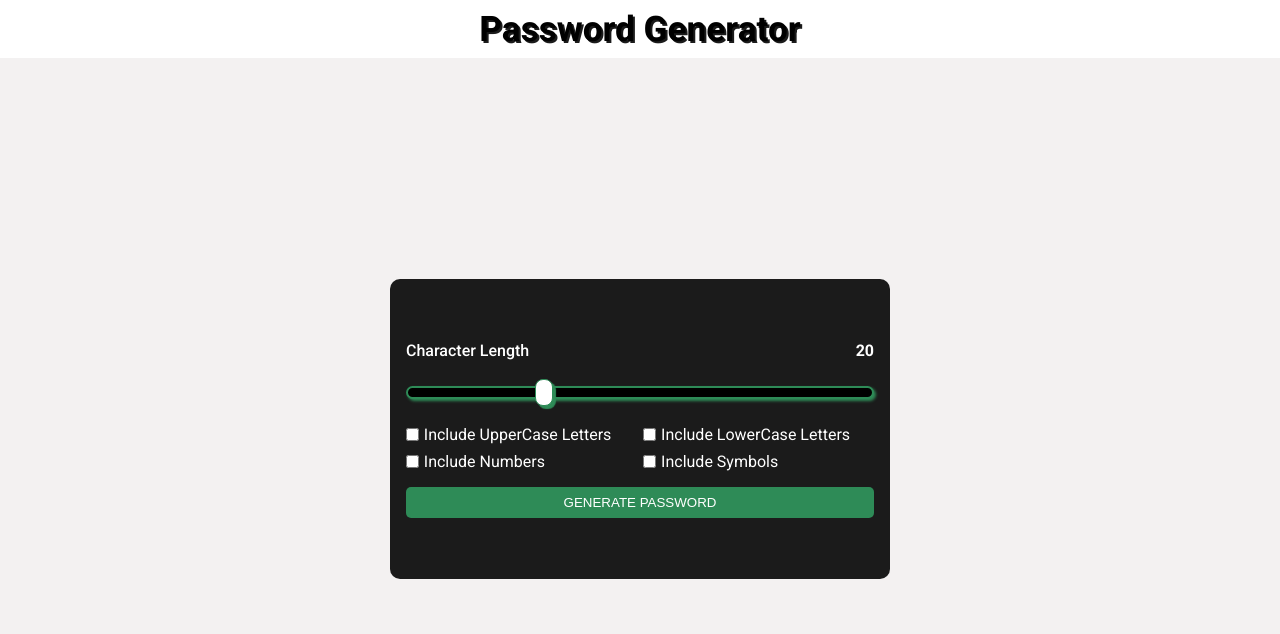
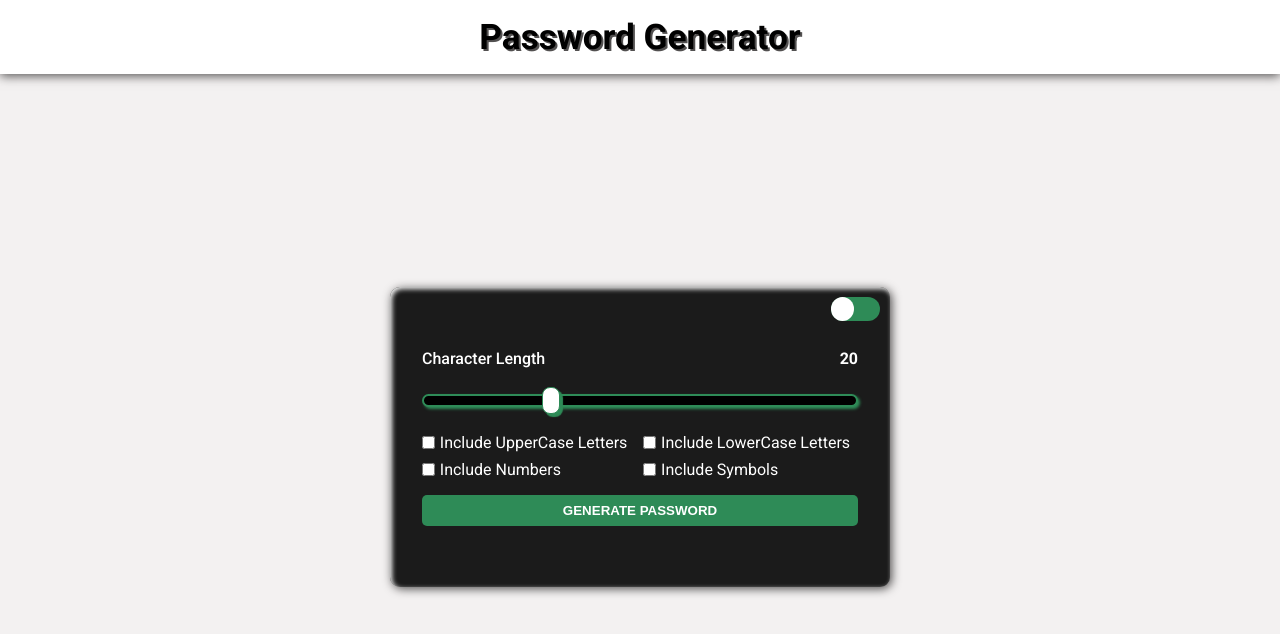
Before and after one commit to Mayankkatheriya/Password-generator, a React (Create React App) app: page / in a window 1280 px wide. Shown: the top 634 px of the page. Built offline with nearby package versions, Linux system fonts and the light colour scheme.

Commit message:
theme button added

```diff
--- a/src/App.js
+++ b/src/App.js
@@ -1,5 +1,6 @@
 import Header from "./Components/Header/Header";
 import Main from "./Components/Main/Main";
+import { useState } from "react";
 function App() {
   return (
     <>
--- a/src/Components/Header/Header.css
+++ b/src/Components/Header/Header.css
@@ -1,17 +1,18 @@
 header {
     width: 100%;
     background-color: var(--text-primary-color);
-    box-shadow: 0 2px 10px 0 var(--text-secondary-color) ;
+    z-index: 10;
+    box-shadow: 0 2px 10px 0 var(--header-box-shadow) ;
 }
 
 .navbar {
     width: 100%;
     text-align: center;
-    padding: .5rem 1rem;
+    padding: 1rem 1rem;
 }
 .navbar h1 a{
     font-size: 2.2rem;
     text-decoration: none;
     color: var(--text-secondary-color);
-    text-shadow: 2px 2px var(--secondary-color);
+    text-shadow: 2px 2px var(--header-box-shadow);
 }
--- a/src/Components/Hooks/use-password-generator.js
+++ b/src/Components/Hooks/use-password-generator.js
@@ -1,13 +1,15 @@
+//todo custom hook for generate password
 import { useState } from "react";
-
 const usePassWordGenerator = () => {
     const [password, setPassword] = useState("");
     const [errorMessage, seterrorMessage] = useState("");
 
+    // todo func to generate password
     const generatePassword = (checkboxData, length) => {
         let charset = "";
         let generatedPassword = ""
 
+        //TODO making new arrays of checked checkboxes
         const selectedOptions = checkboxData.filter((checkbox)=>checkbox.state);
         if(selectedOptions.length === 0){
             seterrorMessage("Please select at least one character type.");
@@ -15,6 +17,7 @@ const usePassWordGenerator = () => {
             return;
         }
 
+        //TODO concat "charset" string according to selectedOptions array
         selectedOptions.forEach(option => {
             switch(option.title) {
                 case 'Include UpperCase Letters':
--- /dev/null
+++ b/src/Components/Main/Button.js
@@ -0,0 +1,11 @@
+import React from "react";
+
+const Button = ({ customClass, text, onClick }) => {
+  return (
+    <button className={customClass}onClick={onClick}>
+      {text}
+    </button>
+  );
+};
+
+export default Button;
--- /dev/null
+++ b/src/Components/Main/CheckBoxes.js
@@ -0,0 +1,16 @@
+import React from "react";
+
+const CheckBoxes = ({title, state, onClick}) => {
+  return (
+    <div>
+    <input
+      type="checkbox"
+      checked={state}
+      onChange={onClick}
+    />
+    <label>{title}</label>
+  </div>
+  );
+};
+
+export default CheckBoxes;
--- a/src/Components/Main/Main.css
+++ b/src/Components/Main/Main.css
@@ -20,8 +20,11 @@ main {
   flex-direction: column;
   justify-content: center;
   gap: 1rem;
-    padding: 2rem 1rem;
+  padding: 2.2rem 2rem;
   color: var(--text-primary-color);
+  box-shadow: 2px 2px 10px 0 var(--main-box-shadow),
+    inset 2px 2px 5px 0 var(--main-box-shadow-secondary);
+  position: relative;
 }
 
 .password-header {
@@ -36,6 +39,7 @@ main {
 
 .password-header .title {
   font-weight: 500;
+  padding: 0.5rem 0;
   flex: 1;
   width: 100%;
   text-align: center;
@@ -44,14 +48,14 @@ main {
 }
 
 button {
-    font-weight: 500;
+  font-weight: 600;
   background-color: var(--extra-color);
-    color: var(--text-primary-color);
+  color: var(--button-text-color);
   text-transform: uppercase;
   border: none;
   outline: none;
   border-radius: 5px;
-    padding: .5rem;
+  padding: 0.5rem;
   cursor: pointer;
 }
 
@@ -73,16 +77,16 @@ button {
   font-size: 1.5ree;
 }
 
-input[type=range] {
+input[type="range"] {
   -webkit-appearance: none;
   margin: 10px 0;
   width: 100%;
   background-color: var(--secondary-color);
 }
-  input[type=range]:focus {
+input[type="range"]:focus {
   outline: none;
 }
-  input[type=range]::-webkit-slider-runnable-track {
+input[type="range"]::-webkit-slider-runnable-track {
   width: 100%;
   height: 13px;
   cursor: pointer;
@@ -92,21 +96,21 @@ input[type=range] {
   border-radius: 9px;
   border: 2px solid var(--extra-color);
 }
-  input[type=range]::-webkit-slider-thumb {
+input[type="range"]::-webkit-slider-thumb {
   box-shadow: 3px 3px 1px var(--extra-color);
   border: 1px solid var(--extra-color);
   height: 27px;
   width: 18px;
   border-radius: 8px;
-    background: #FFFFFF;
+  background: #ffffff;
   cursor: pointer;
   -webkit-appearance: none;
   margin-top: -8.5px;
 }
-  input[type=range]:focus::-webkit-slider-runnable-track {
+input[type="range"]:focus::-webkit-slider-runnable-track {
   background: var(--range-color);
 }
-  input[type=range]::-moz-range-track {
+input[type="range"]::-moz-range-track {
   width: 100%;
   height: 13px;
   cursor: pointer;
@@ -116,16 +120,16 @@ input[type=range] {
   border-radius: 9px;
   border: 2px solid var(--extra-color);
 }
-  input[type=range]::-moz-range-thumb {
+input[type="range"]::-moz-range-thumb {
   box-shadow: 3px 3px 1px var(--extra-color);
   border: 1px solid var(--extra-color);
   height: 27px;
   width: 18px;
   border-radius: 8px;
-    background: #FFFFFF;
+  background: #ffffff;
   cursor: pointer;
 }
-  input[type=range]::-ms-track {
+input[type="range"]::-ms-track {
   width: 100%;
   height: 13px;
   cursor: pointer;
@@ -134,51 +138,54 @@ input[type=range] {
   border-color: transparent;
   color: transparent;
 }
-  input[type=range]::-ms-fill-lower {
+input[type="range"]::-ms-fill-lower {
   background: var(--range-color);
   border: 2px solid var(--extra-color);
   border-radius: 18px;
   box-shadow: 2px 2px 3px var(--extra-color);
 }
-  input[type=range]::-ms-fill-upper {
+input[type="range"]::-ms-fill-upper {
   background: var(--range-color);
   border: 2px solid var(--extra-color);
   border-radius: 18px;
   box-shadow: 2px 2px 3px var(--extra-color);
 }
-  input[type=range]::-ms-thumb {
+input[type="range"]::-ms-thumb {
   box-shadow: 3px 3px 1px var(--extra-color);
   border: 1px solid var(--extra-color);
   height: 27px;
   width: 18px;
   border-radius: 8px;
-    background: #FFFFFF;
+  background: #ffffff;
   cursor: pointer;
 }
-  input[type=range]:focus::-ms-fill-lower {
+input[type="range"]:focus::-ms-fill-lower {
   background: var(--range-color);
 }
-  input[type=range]:focus::-ms-fill-upper {
+input[type="range"]:focus::-ms-fill-upper {
   background: var(--range-color);
 }
 
 .checkboxes {
   display: grid;
   grid-template-columns: auto auto;
-    gap: .5rem;
+  gap: 0.5rem;
 }
 
 .checkboxes div {
   display: flex;
   align-items: center;
-    gap: .3rem;
+  gap: 0.3rem;
+}
+
+.checkboxes input {
+    accent-color: var(--extra-color);
 }
 
 .error-message {
   font-size: 16px;
   color: red;
   font-weight: 500;
-
 }
 
 .strength {
@@ -191,3 +198,66 @@ input[type=range] {
   font-weight: 700;
   font-size: 1.2rem;
 }
+
+.toggle{
+  display: flex;
+  justify-content: space-around;
+  align-items: center;
+  position: absolute;
+  top: 10px;
+  right: 10px;
+  z-index: 20;
+}
+
+.switch {
+  position: relative;
+  display: inline-block;
+  width: 49px;
+  height: 24px;
+}
+.switch input {
+  opacity: 0;
+  width: 0;
+  height: 0;
+}
+.slider {
+  position: absolute;
+  cursor: pointer;
+  top: 0;
+  left: 0;
+  right: 0;
+  bottom: 0;
+  background-color: var(--extra-color);
+  -webkit-transition: .4s;
+  transition: .4s;
+}
+.slider:before {
+  position: absolute;
+  content: "";
+  height: 24px;
+  width: 23px;
+  left: 0;
+  right: 0;
+  bottom: 0;
+  background-color: var(--text-primary-color);
+  -webkit-transition: .4s;
+  transition: .4s;
+}
+input:checked + .slider {
+  background-color: var(--extra-color);
+}
+input:focus + .slider {
+  box-shadow: 0 0 1px var(--extra-color);
+}
+input:checked + .slider:before {
+  -webkit-transform: translateX(26px);
+  -ms-transform: translateX(26px);
+  transform: translateX(26px);
+}
+/* Rounded sliders */
+.slider.round {
+  border-radius: 34px;
+}
+.slider.round:before {
+  border-radius: 50%;
+}
--- a/src/Components/Main/Main.js
+++ b/src/Components/Main/Main.js
@@ -1,49 +1,68 @@
 import React, { useState } from "react";
 import "./Main.css";
-import usePassWordGenerator from "../Hooks/use-password-generator";
-import StrengthChecker from "./StrengthChecker";
+import usePassWordGenerator from "../Hooks/use-password-generator"; //Custom hook for password Generator
+import StrengthChecker from "./StrengthChecker"; //StrengthChecker Componen
+import Button from "./Button"; //Button Component
+import CheckBoxes from "./CheckBoxes"; //CheckBox Component
+
 
 const Main = () => {
+  const { password, errorMessage, generatePassword } = usePassWordGenerator();  // *custom hook
   const [length, setlength] = useState(20);
+  const [copied, setcopied] = useState(false);
+  const [isDark, setIsDark] = useState(false);
   const [CheckBoxData, setCheckBoxData] = useState([
     { title: "Include UpperCase Letters", state: false },
     { title: "Include LowerCase Letters", state: false },
     { title: "Include Numbers", state: false },
     { title: "Include Symbols", state: false },
   ]);
-  const [copied, setcopied] = useState(false)
 
+  //Todo Func for checkBox update
   const handleCheckboxChange = (idx) => {
     let updatedData = [...CheckBoxData];
     updatedData[idx].state = !updatedData[idx].state;
     setCheckBoxData(updatedData);
   };
 
-  const handleCopy = (text) => {
-    navigator.clipboard.writeText(text);
-    setcopied(true)
+  //Todo Copy button dunction
+  const handleCopy = () => {
+    navigator.clipboard.writeText(password);
+    setcopied(true);
 
-    setTimeout(()=>{
-        setcopied(false)
-    }, 500)
+    setTimeout(() => {
+      setcopied(false);
+    }, 500);
+  };
+  //TODO Theme adjust
+  const handleTheme = () => {
+    if (!isDark) document.body.classList.add("dark");
+    else document.body.classList.remove("dark");
+    setIsDark(!isDark);
   }
-
-  const { password, errorMessage, generatePassword } = usePassWordGenerator();
 
   return (
     <main>
       <div className="container">
 
+        {/* Toggle Button */}
+        <div className="toggle">
+          <label className="switch">
+            <input type="checkbox" checked = {isDark} onChange={handleTheme}/>
+            <span className="slider round"></span>
+          </label>
+        </div>
+
         {/* PassWord Text And Copy */}
         {password && (
           <div className="password-header">
             <div className="title">{password}</div>
-            <button
-              className="copy-btn"
-              onClick={() => handleCopy(password)}
-            >
-              {copied ? "Copied" : "Copy"}
-            </button>
+
+            <Button
+              customClass="copy-btn"
+              text={copied ? "Copied" : "Copy"}
+              onClick={handleCopy}
+            />
           </div>
         )}
 
@@ -67,35 +86,22 @@ const Main = () => {
         <div className="checkboxes">
           {CheckBoxData.map((item, index) => {
             return (
-              <div key={index}>
-                <input
-                  type="checkbox"
-                  checked={item.state}
-                  onChange={() => {
-                    handleCheckboxChange(index);
-                  }}
-                />
-                <label>{item.title}</label>
-              </div>
+              <CheckBoxes key = {index} title = {item.title} state = {item.state} onClick = {() => {handleCheckboxChange(index)}}/>
             );
           })}
         </div>
-
         {/* {Strength} */}
-        <StrengthChecker password = {password}/>
+        <StrengthChecker password={password} />
 
         {/* Error Handling */}
         {errorMessage && <p className="error-message">{errorMessage}</p>}
 
         {/* Generate button */}
-        <button
-          className="generate-btn"
-          onClick={() => {
-            generatePassword(CheckBoxData, length);
-          }}
-        >
-          Generate Password
-        </button>
+        <Button
+          customClass="copy-btn"
+          text="Generate Password"
+          onClick={() => {generatePassword(CheckBoxData, length)}}
+        />
       </div>
     </main>
   );
--- a/src/Components/Main/StrengthChecker.js
+++ b/src/Components/Main/StrengthChecker.js
@@ -2,6 +2,7 @@ import React from "react";
 
 const StrengthChecker = ({ password }) => {
 
+  //TODO func for getting strength
   const getPasswordStrngth = () => {
     let passWordLength = password.length;
     if (passWordLength < 8) {
```
Also changed, not shown: src/index.css (+19 -2 lines). Lines whose indentation alone changed are shown as unchanged.
